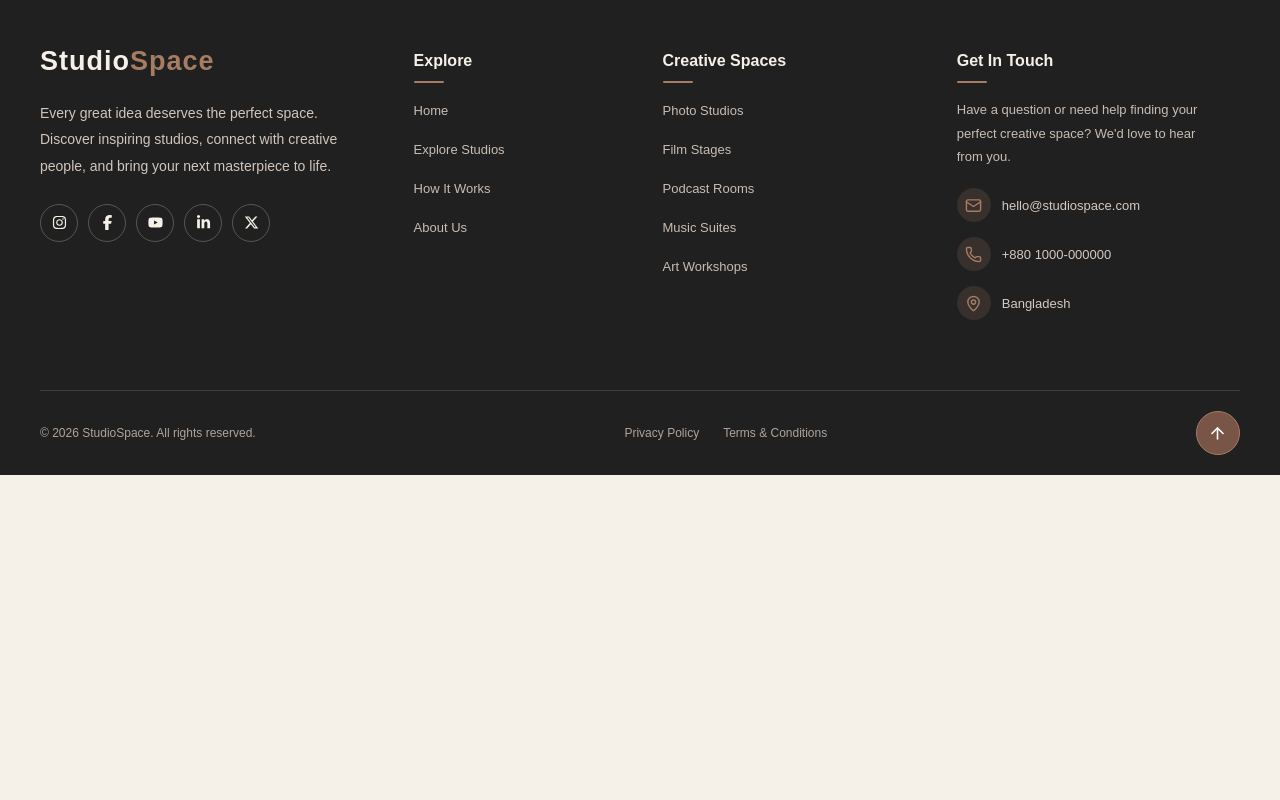
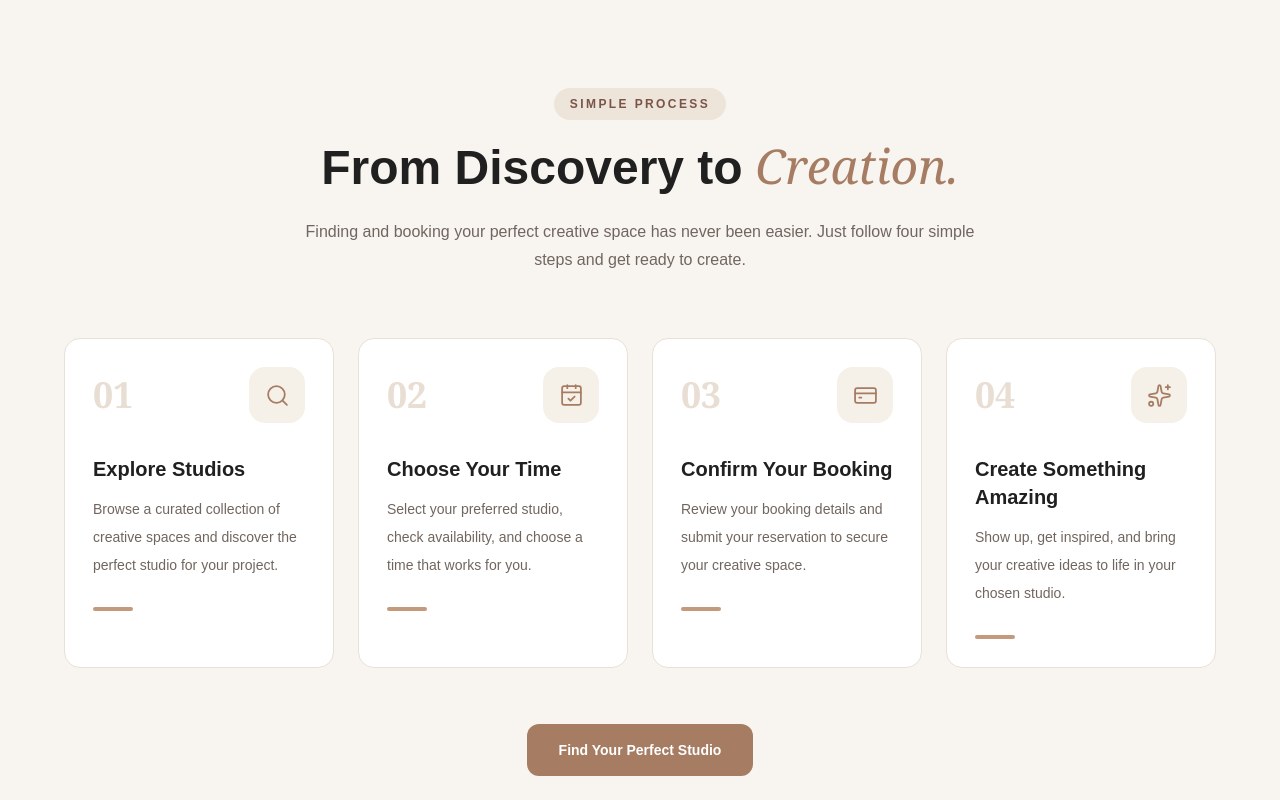
Before and after one commit to Kashpia-Tasnova/studiospace-client, a Next.js app: page / in a window 1280 px wide. Shown: the part 2280-3080 px from the top of the page. Before the commit the page ends 2755 px from the top, so only its background shows below. Built offline with nearby package versions, Linux system fonts and the light colour scheme; no server answers.

Commit message:
Add homepage How It Works section

```diff
--- a/app/page.tsx
+++ b/app/page.tsx
@@ -2,6 +2,7 @@
 import HeroSlider from "@/components/home/HeroSlider";
 import FeaturedStudios from "@/components/home/FeaturedStudios";
 import BrowseCategories from "@/components/home/BrowseCategories";
+import HowItWorks from "@/components/home/HowItWorks";
 
 export default function Home() {
   return (
@@ -9,6 +10,7 @@ export default function Home() {
       <HeroSlider />
       <FeaturedStudios />
       <BrowseCategories />
+      <HowItWorks />
     </main>
   );
 }
--- /dev/null
+++ b/components/home/HowItWorks.tsx
@@ -0,0 +1,114 @@
+
+import Link from "next/link";
+import {
+  Search,
+  CalendarCheck,
+  CreditCard,
+  Sparkles,
+} from "lucide-react";
+
+const steps = [
+  {
+    number: "01",
+    title: "Explore Studios",
+    description:
+      "Browse a curated collection of creative spaces and discover the perfect studio for your project.",
+    icon: Search,
+  },
+  {
+    number: "02",
+    title: "Choose Your Time",
+    description:
+      "Select your preferred studio, check availability, and choose a time that works for you.",
+    icon: CalendarCheck,
+  },
+  {
+    number: "03",
+    title: "Confirm Your Booking",
+    description:
+      "Review your booking details and submit your reservation to secure your creative space.",
+    icon: CreditCard,
+  },
+  {
+    number: "04",
+    title: "Create Something Amazing",
+    description:
+      "Show up, get inspired, and bring your creative ideas to life in your chosen studio.",
+    icon: Sparkles,
+  },
+];
+
+export default function HowItWorks() {
+  return (
+    <section className="bg-[#F8F5F0] px-5 py-20 sm:px-8 lg:px-16 lg:py-28">
+      <div className="mx-auto max-w-7xl">
+
+        {/* Section Heading */}
+        <div className="mx-auto mb-16 max-w-2xl text-center">
+          <span className="mb-4 inline-block rounded-full bg-[#EDE4DA] px-4 py-2 text-xs font-semibold uppercase tracking-[0.2em] text-[#795548]">
+            Simple Process
+          </span>
+
+          <h2 className="text-3xl font-bold leading-tight text-[#202020] sm:text-4xl lg:text-5xl">
+            From Discovery to
+            <span className="font-serif italic font-medium text-[#A67C63]">
+              {" "}Creation.
+            </span>
+          </h2>
+
+          <p className="mt-5 text-sm leading-7 text-[#71665F] sm:text-base">
+            Finding and booking your perfect creative space has never been
+            easier. Just follow four simple steps and get ready to create.
+          </p>
+        </div>
+
+        {/* Four Steps */}
+        <div className="grid grid-cols-1 gap-6 sm:grid-cols-2 lg:grid-cols-4">
+          {steps.map((step) => {
+            const Icon = step.icon;
+
+            return (
+              <div
+                key={step.number}
+                className="group relative rounded-2xl border border-[#E9E0D7] bg-white p-7 transition-all duration-300 hover:-translate-y-2 hover:border-[#A67C63] hover:shadow-xl hover:shadow-[#795548]/10"
+              >
+                {/* Number and Icon */}
+                <div className="mb-8 flex items-center justify-between">
+                  <span className="font-serif text-4xl font-bold text-[#E9DED3] transition-colors duration-300 group-hover:text-[#A67C63]">
+                    {step.number}
+                  </span>
+
+                  <div className="flex h-14 w-14 items-center justify-center rounded-2xl bg-[#F5F0E8] text-[#A67C63] transition-all duration-300 group-hover:bg-[#A67C63] group-hover:text-white">
+                    <Icon size={25} strokeWidth={1.7} />
+                  </div>
+                </div>
+
+                {/* Step Content */}
+                <h3 className="text-xl font-bold text-[#202020]">
+                  {step.title}
+                </h3>
+
+                <p className="mt-3 text-sm leading-7 text-[#71665F]">
+                  {step.description}
+                </p>
+
+                {/* Bottom Accent */}
+                <div className="mt-7 h-1 w-10 rounded-full bg-[#C49A7D] transition-all duration-300 group-hover:w-16" />
+              </div>
+            );
+          })}
+        </div>
+
+        {/* Bottom CTA */}
+        <div className="mt-14 text-center">
+          <Link
+            href="/studios"
+            className="inline-flex items-center justify-center rounded-xl bg-[#A67C63] px-8 py-4 text-sm font-semibold !text-white no-underline transition-all duration-300 hover:bg-[#202020] hover:!text-white"
+          >
+            Find Your Perfect Studio
+          </Link>
+        </div>
+      </div>
+    </section>
+  );
+}
```
